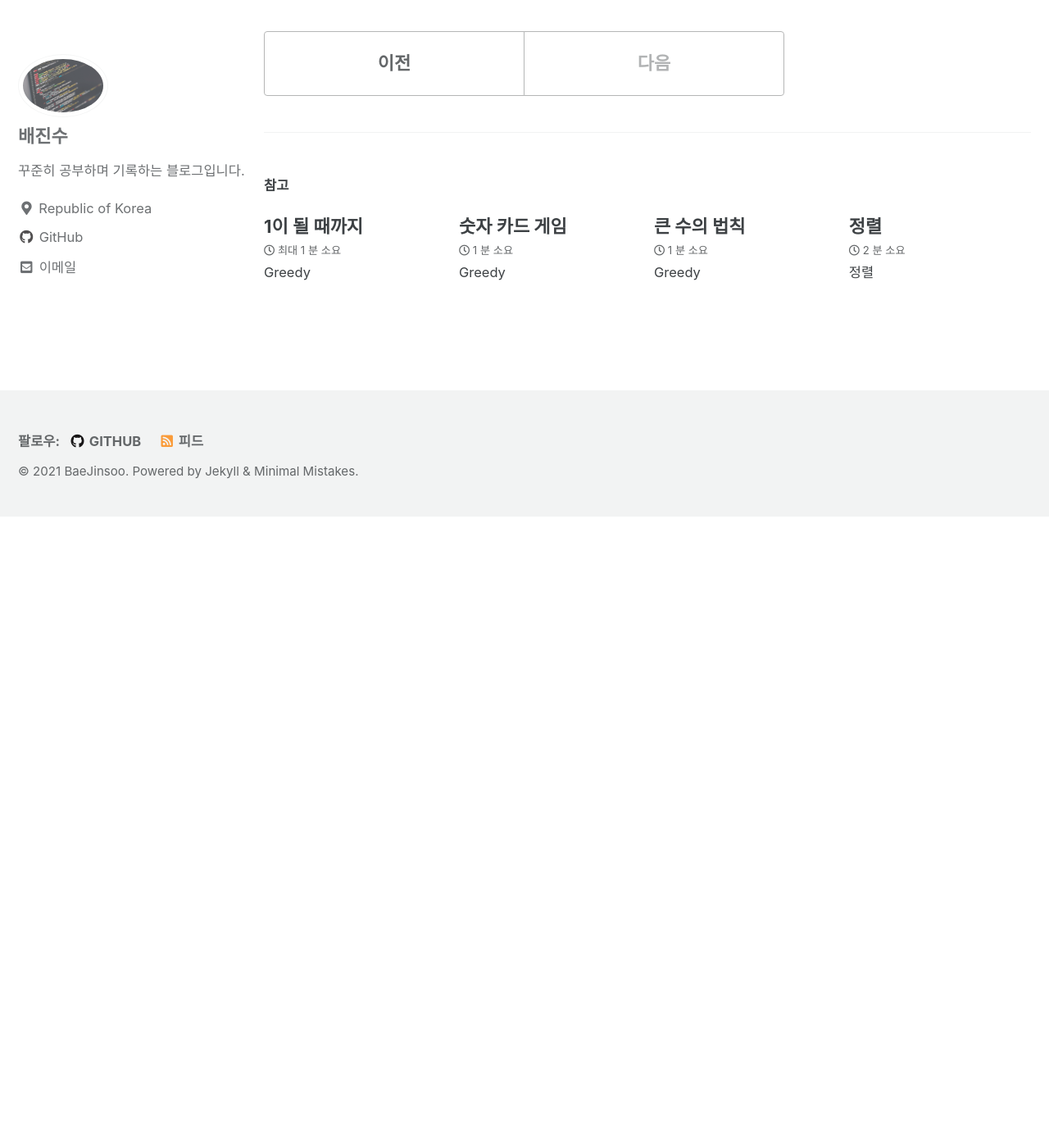
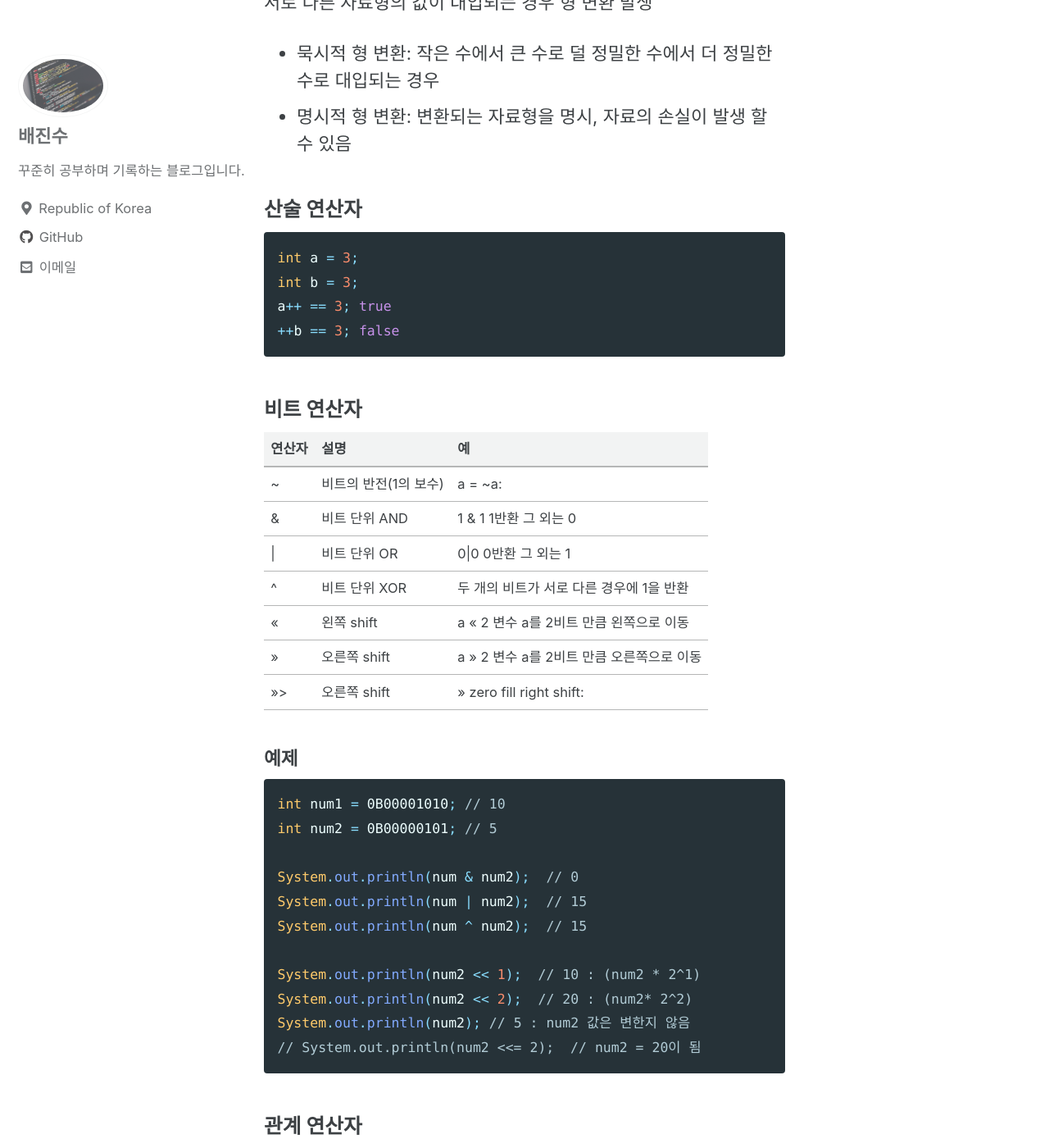
Before and after one commit to baejinsoo/baejinsoo.github.io, a Jekyll site: the page built from _posts/java/2021-1-10-JAVA-01.md, in a window 1280 px wide and 1400 px high, scrolled down 2330 px. Shown: the whole window at 82% size. Built offline with Jekyll 4.4.1, drawn with Linux system fonts in a browser that asks for light colours; cached includes are drawn as plain includes; before the commit the page ends 2960 px from its top, so only the background shows below that; some of the changed text lies outside the part shown.

Commit message:
today i learn java

````diff
--- a/_posts/java/2021-1-10-JAVA-01.md
+++ b/_posts/java/2021-1-10-JAVA-01.md
@@ -1,9 +1,9 @@
 ---
 title: "JAVA"
-excerpt: "기초"
+excerpt: "기초1"
 categories:
   - JAVA
-last_modified_at: 2021-01-07-13T08:06:00-05:00
+last_modified_at: 2021-01-10
 ---
 
 
@@ -18,9 +18,27 @@ last_modified_at: 2021-01-07-13T08:06:00-05:00
 
 ### JVM 이란
 
+- 자바 프로그램을 실행할 수 있는 가상 머신
+
 JAVA Virtual Machine의 약자로 인터프리터나 jit컴파일 방식으로 바이트 코드를 실행 할 수 있는 주체
 
 JVM은 플랫폼 독립적으로 JVM이 실행 가능한 환경이라면 어디서든 JAVA 프로그램이 실행될 수 있다
+
+
+
+### JVM 메모리 구조
+
+- 메소드 영역: 모든 클래스 정보와 static 변수가 저장됨
+- 힙영역: 객체가 저장됨
+- 스택 영역: per thread 자료구조. 메소드의 스택으로 사용됨
+- PC 레지스터스: per thred 자료구조. 각 스레드의 PC를 저장함
+
+
+
+### JDK와 JDE 차이
+
+- JRE: 라이브러리, JVM, 애플릿을 돌리기 위해 필요한 컴포턴트로 구성됨
+- JDK: JRE + 컴파일러, 디버거 등 개발에 필요한 도구가 추가됨
 
 
 
@@ -53,3 +71,70 @@ String str = "Hello World";
 
 - 묵시적 형 변환: 작은 수에서 큰 수로 덜 정밀한 수에서 더 정밀한 수로 대입되는 경우
 - 명시적 형 변환: 변환되는 자료형을 명시, 자료의 손실이 발생 할 수 있음
+
+
+
+### 산술 연산자
+
+```java
+int a = 3;
+int b = 3;
+a++ == 3; true
+++b == 3; false
+```
+
+
+
+### 비트 연산자
+
+| 연산자 | 설명                  | 예                                         |
+| ------ | --------------------- | ------------------------------------------ |
+| ~      | 비트의 반전(1의 보수) | a = ~a:                                    |
+| &      | 비트 단위 AND         | 1 & 1 1반환 그 외는 0                      |
+| \|     | 비트 단위 OR          | 0\|0 0반환 그 외는 1                       |
+| ^      | 비트 단위 XOR         | 두 개의 비트가 서로 다른 경우에 1을 반환   |
+| <<     | 왼쪽 shift            | a << 2 변수 a를 2비트 만큼 왼쪽으로 이동   |
+| >>     | 오른쪽 shift          | a >> 2 변수 a를 2비트 만큼 오른쪽으로 이동 |
+| >>>    | 오른쪽 shift          | >> zero fill right shift:                  |
+
+##### 예제
+
+```java
+int num1 = 0B00001010; // 10
+int num2 = 0B00000101; // 5
+
+System.out.println(num & num2);  // 0
+System.out.println(num | num2);  // 15
+System.out.println(num ^ num2);  // 15
+
+System.out.println(num2 << 1);  // 10 : (num2 * 2^1)
+System.out.println(num2 << 2);  // 20 : (num2* 2^2)
+System.out.println(num2); // 5 : num2 값은 변한지 않음
+// System.out.println(num2 <<= 2);  // num2 = 20이 됨
+```
+
+
+
+### 관계 연산자
+
+`==    !=    >    <    >=    <=`
+
+### 논리 연산자
+
+- `&&    ||    !`
+- and의 우선순위가 or보다 우선순위가 높음
+
+
+
+### 연산자 우선순위
+
+1. 일차식 `() [] .` 괄호, 배열, 참조 연산자
+2. 단항 `! ++ -- + -`
+3. 산술 `% /`, `+ -`
+4. 비트 이동 `<< >>`
+5. 관계 `< > <= >=`
+6. 관계 `== !=`
+7. 비트 곱 `&` 비트 차`^` 비트 합 `|` 순서대로
+8. 논리 곱 `&&` 논리 합`|`
+9. 조건(삼항 연산자) `? :`
+10. 대입 `=  +=  -=  *=  %=  /=`
````
Also changed, not shown: _posts/java/2021-1-11-JAVA-02.md (added, +29 -0 lines).
